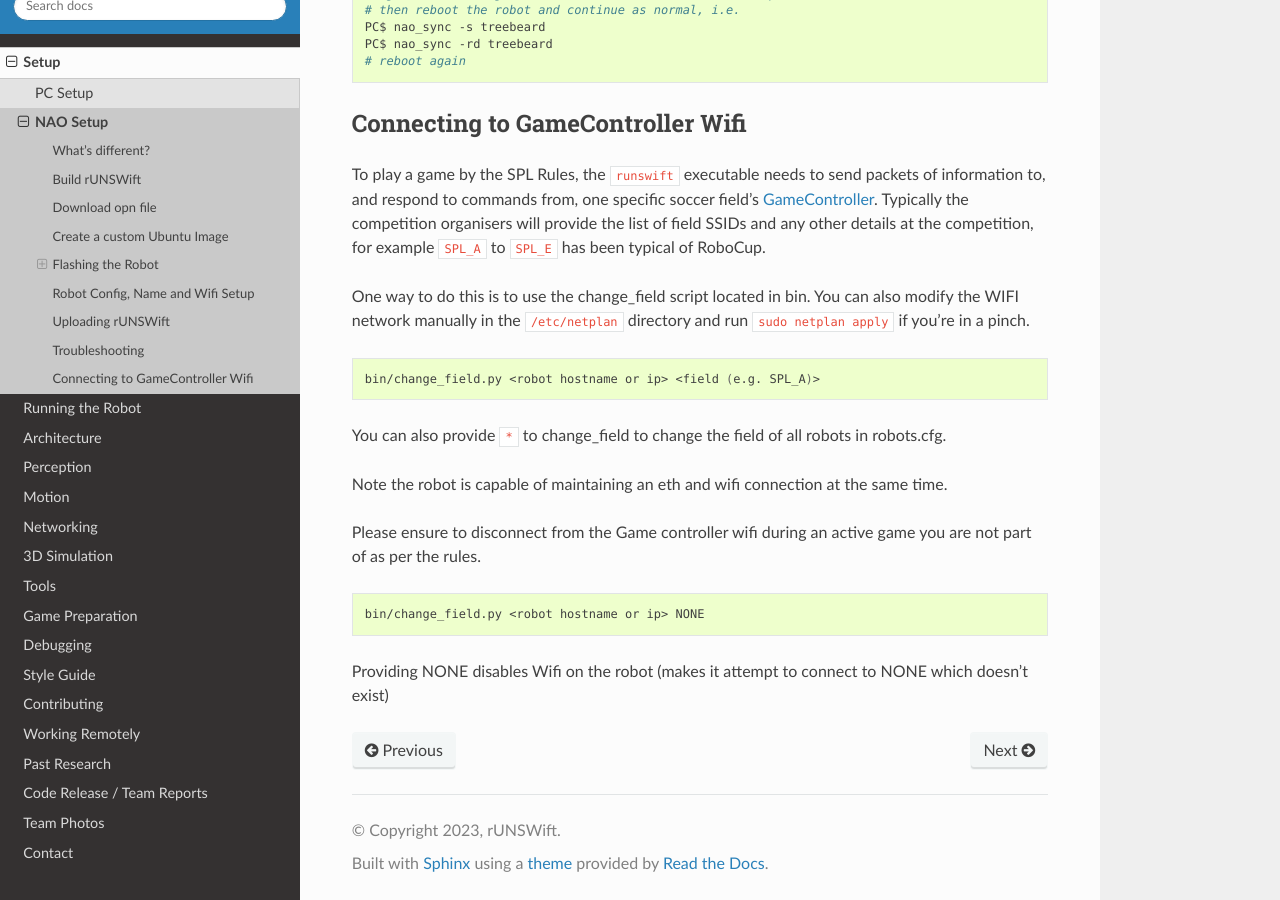
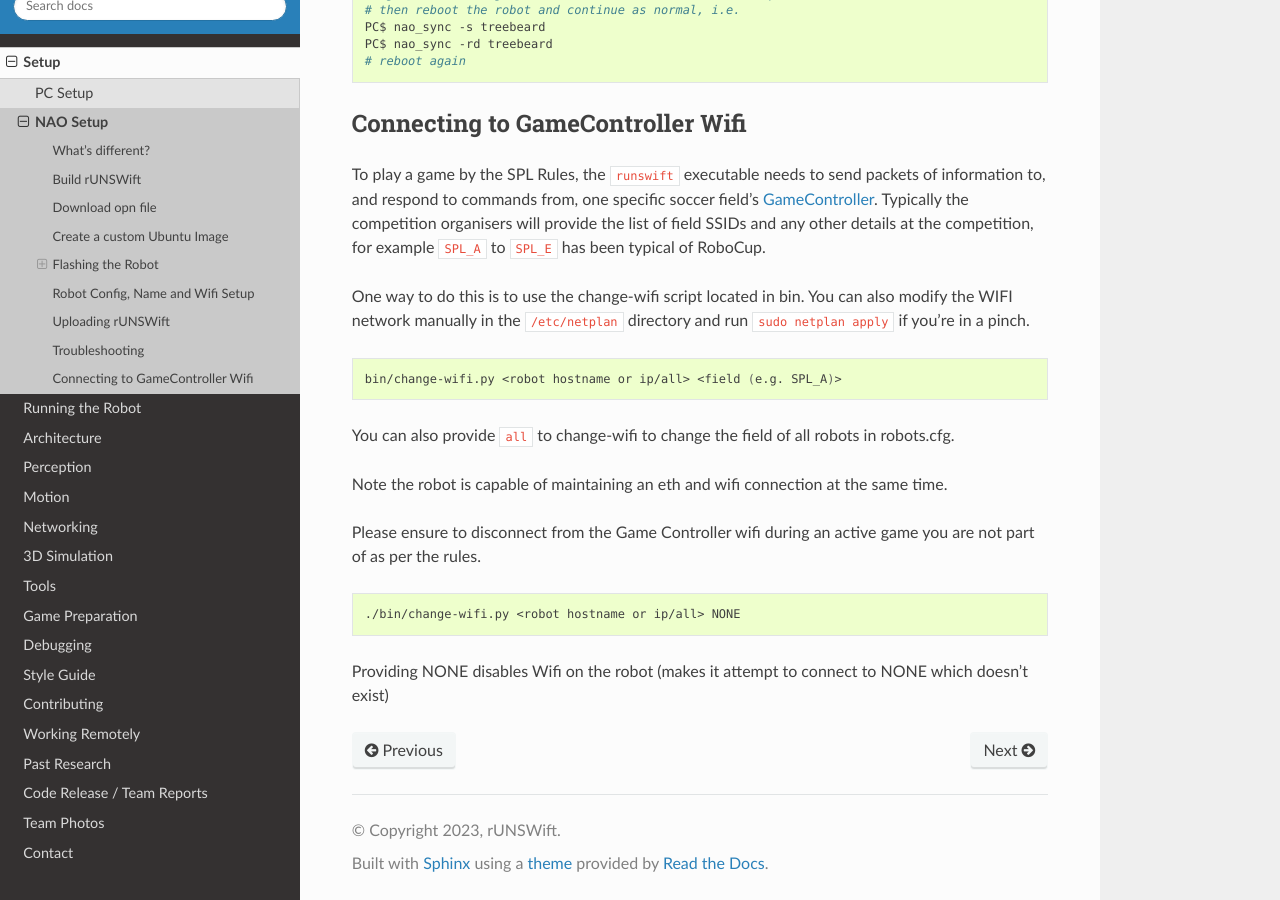
Before and after one commit to UNSWComputing/rUNSWift-docs, a Sphinx documentation site: the page built from source/setup/nao_setup.rst, in a window 1280 px wide and 900 px high, scrolled down 4619 px. Built offline with Sphinx 7.4.7 and the Read the Docs theme 2.0.0, drawn with Linux system fonts in a browser that asks for light colours.

Commit message:
final changes

```diff
--- a/source/setup/nao_setup.rst
+++ b/source/setup/nao_setup.rst
@@ -203,21 +203,21 @@ information to, and respond to commands from, one specific soccer field's
 competition organisers will provide the list of field SSIDs and any other details
 at the competition, for example ``SPL_A`` to ``SPL_E`` has been typical of RoboCup.
 
-One way to do this is to use the change_field script located in bin.
+One way to do this is to use the change-wifi script located in bin.
 You can also modify the WIFI network manually in the ``/etc/netplan`` directory and run ``sudo netplan apply`` if you're in a pinch.
 
 .. code-block:: bash
 
-    bin/change_field.py <robot hostname or ip> <field (e.g. SPL_A)>
+    bin/change-wifi.py <robot hostname or ip/all> <field (e.g. SPL_A)>
 
-You can also provide ``*`` to change_field to change the field of all robots in robots.cfg.
+You can also provide ``all`` to change-wifi to change the field of all robots in robots.cfg.
 
 Note the robot is capable of maintaining an eth and wifi connection at the same time.
 
-Please ensure to disconnect from the Game controller wifi during an active game you are not part of as per the rules.
+Please ensure to disconnect from the Game Controller wifi during an active game you are not part of as per the rules.
 
 .. code-block:: bash
 
-    bin/change_field.py <robot hostname or ip> NONE
+    ./bin/change-wifi.py <robot hostname or ip/all> NONE
 
 Providing NONE disables Wifi on the robot (makes it attempt to connect to NONE which doesn't exist)
```
